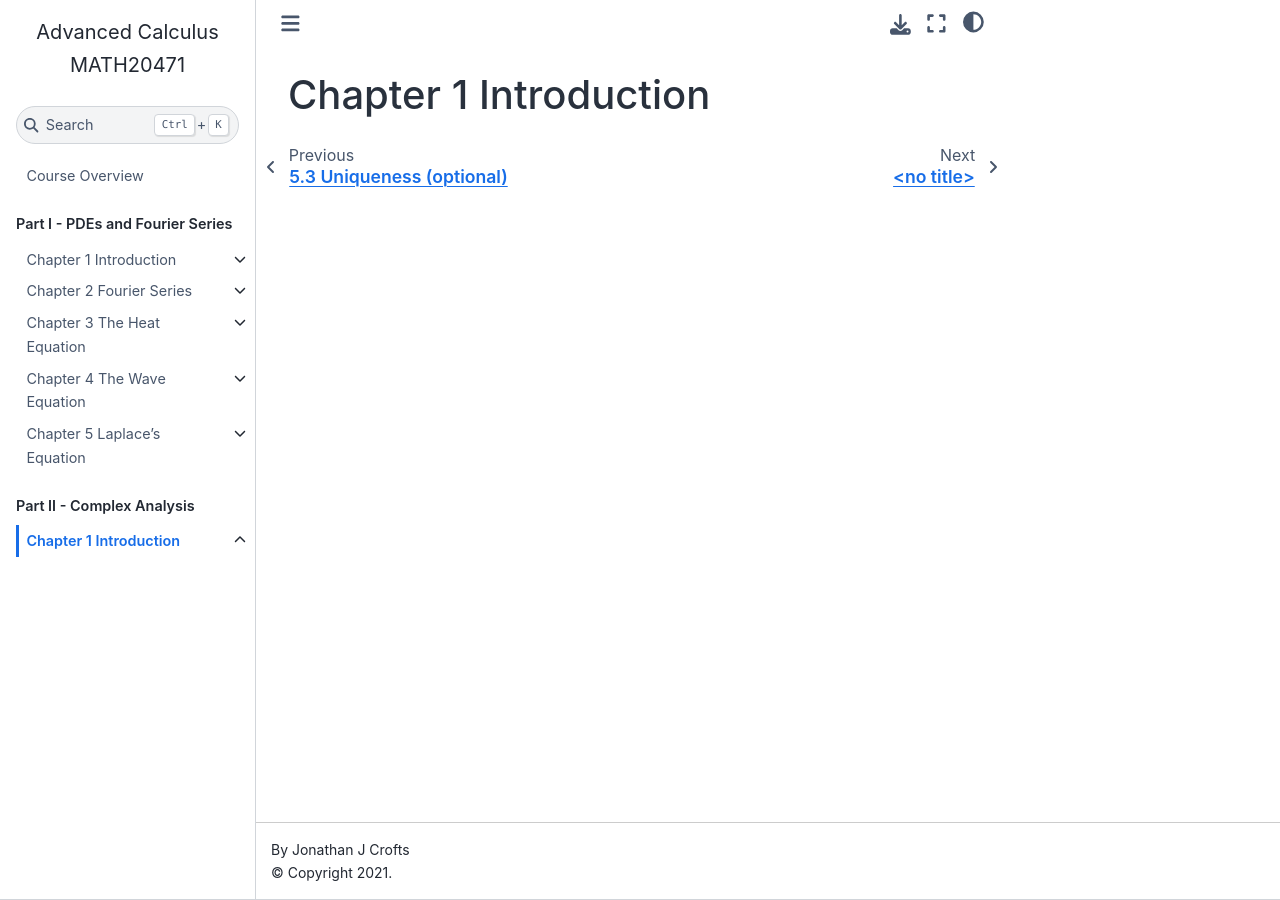
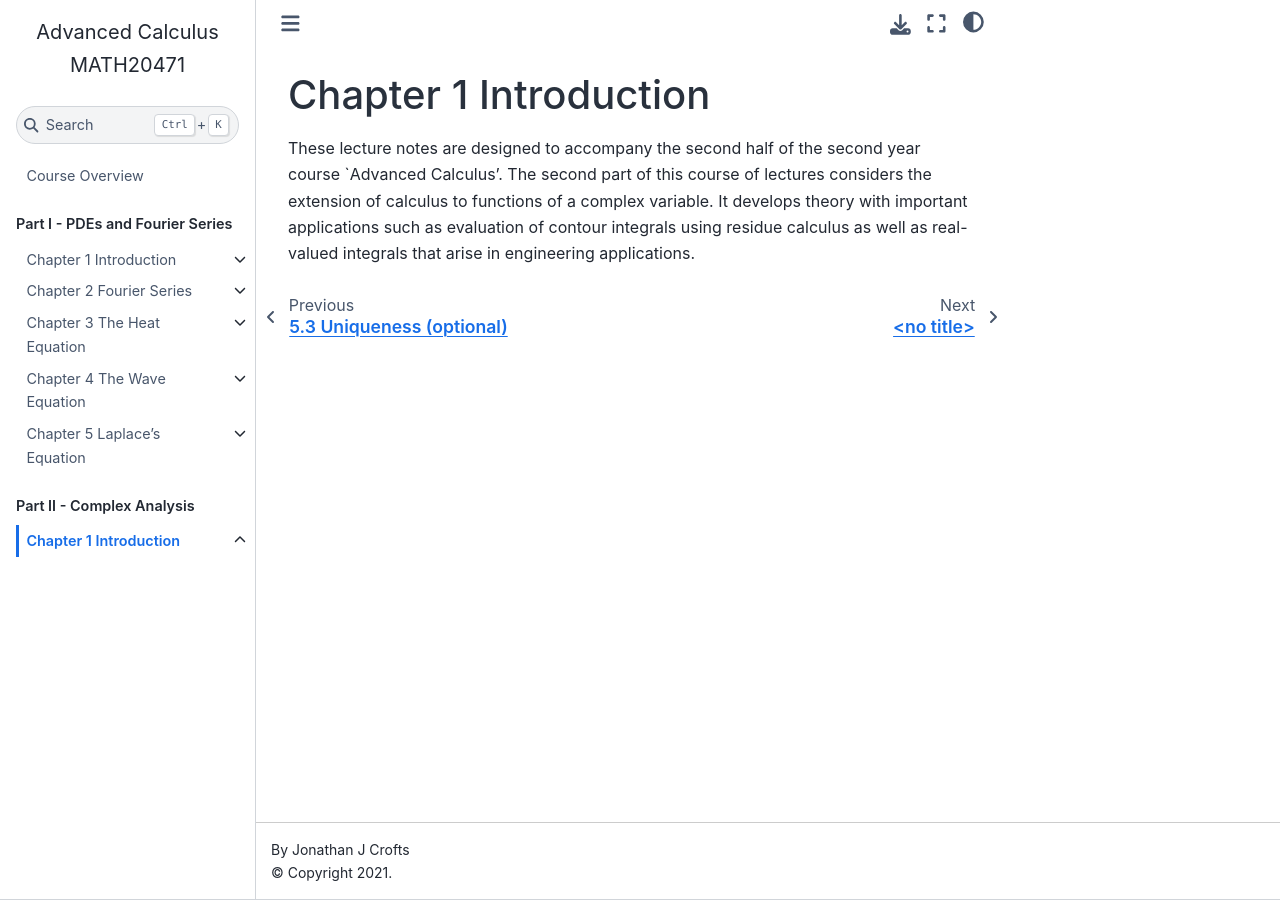
Before and after one commit to jjcrofts77/Advanced-Calculus-MATH20471, a Jupyter Book: the page built from content/notebooks/Part2/Chapter1/Chapter1Intro.md, in a window 1280 px wide. Built offline with Jupyter Book 1.0.4 settings and Sphinx 7.4.7 and the Sphinx Book theme 1.1.4, drawn with Linux system fonts in a browser that asks for light colours.

Commit message:
Update Chapter1Intro.md

```diff
--- a/content/notebooks/Part2/Chapter1/Chapter1Intro.md
+++ b/content/notebooks/Part2/Chapter1/Chapter1Intro.md
@@ -1 +1,3 @@
 # Chapter 1 Introduction
+
+These lecture notes are designed to accompany the second half of the second year course `Advanced Calculus'. The second part of this course of lectures considers the extension of calculus to functions of a complex variable. It develops theory with important applications such as evaluation of contour integrals using residue calculus as well as real-valued integrals that arise in engineering applications.
```
